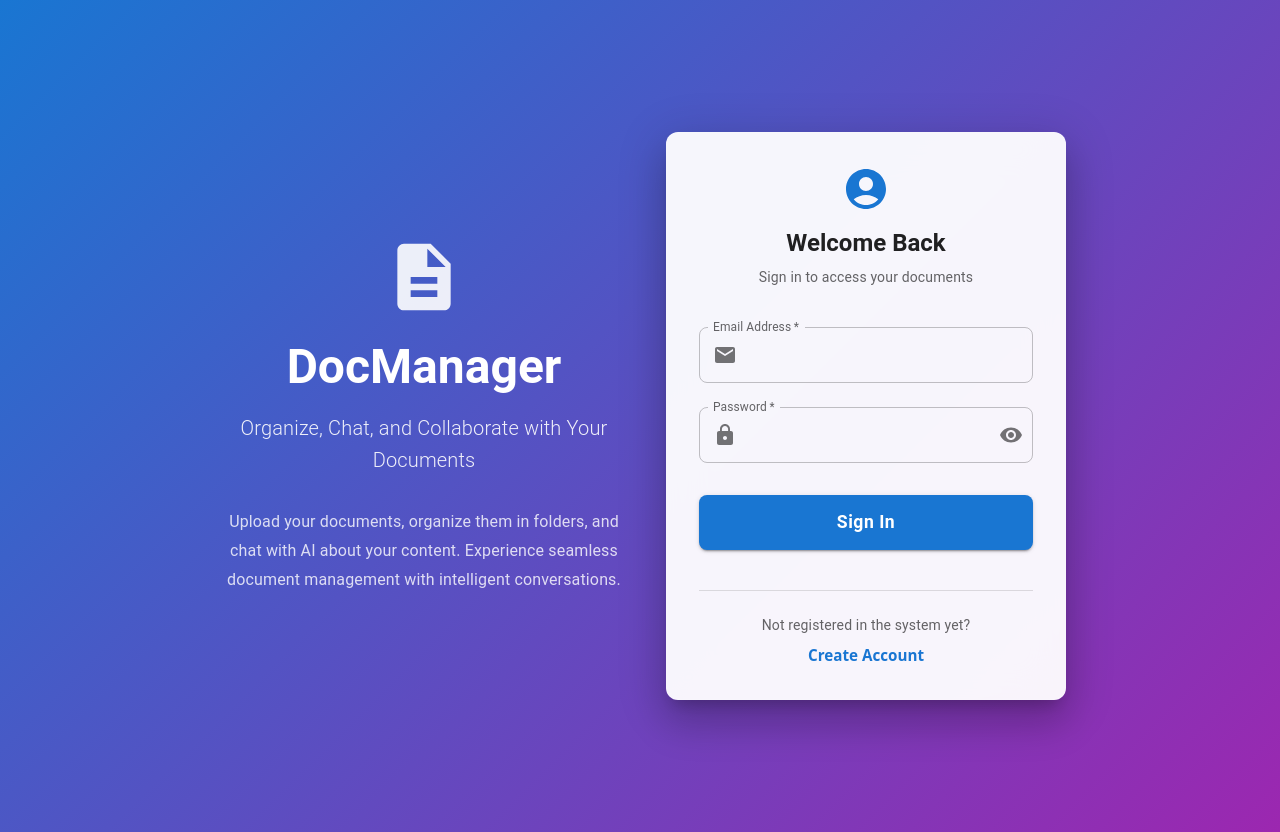
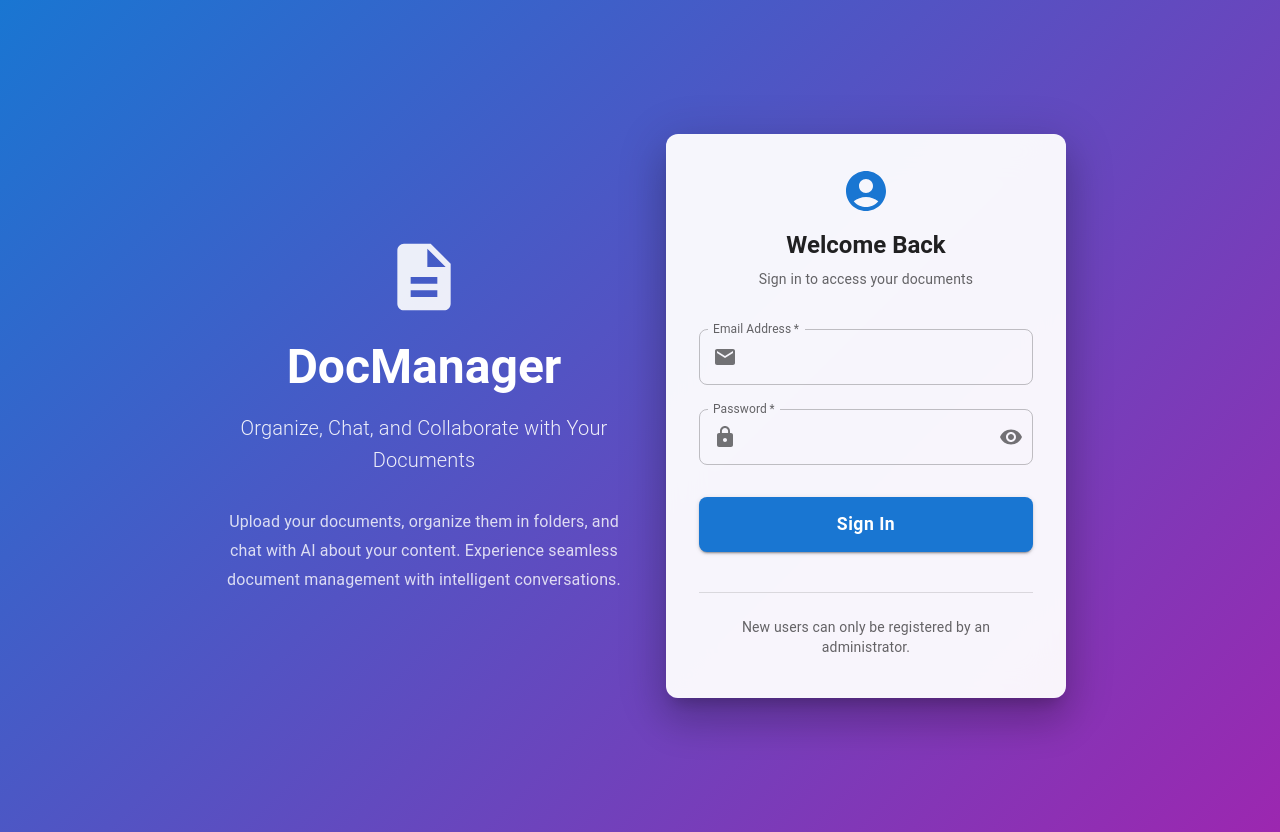
Before and after one commit to efrat-stinberg/LegalTrack, a React (Vite) app in the folder legal-track-react/: page /login in a window 1280 px wide. Built offline with nearby package versions, Linux system fonts and the light colour scheme.

Commit message:
Update AuthPage.tsx

```diff
--- a/legal-track-react/src/pages/AuthPage.tsx
+++ b/legal-track-react/src/pages/AuthPage.tsx
@@ -96,19 +96,8 @@ const AuthPage = () => {
 
               <Box sx={{ textAlign: 'center' }}>
                 <Typography variant="body2" color="text.secondary" sx={{ mb: 1 }}>
-                  Not registered in the system yet?
+                  New users can only be registered by an administrator.
                 </Typography>
-                <Link
-                  to="/register"
-                  style={{
-                    textDecoration: 'none',
-                    color: theme.palette.primary.main,
-                    fontWeight: 600,
-                    fontSize: '0.95rem'
-                  }}
-                >
-                  Create Account
-                </Link>
               </Box>
             </Paper>
           </Box>
```
